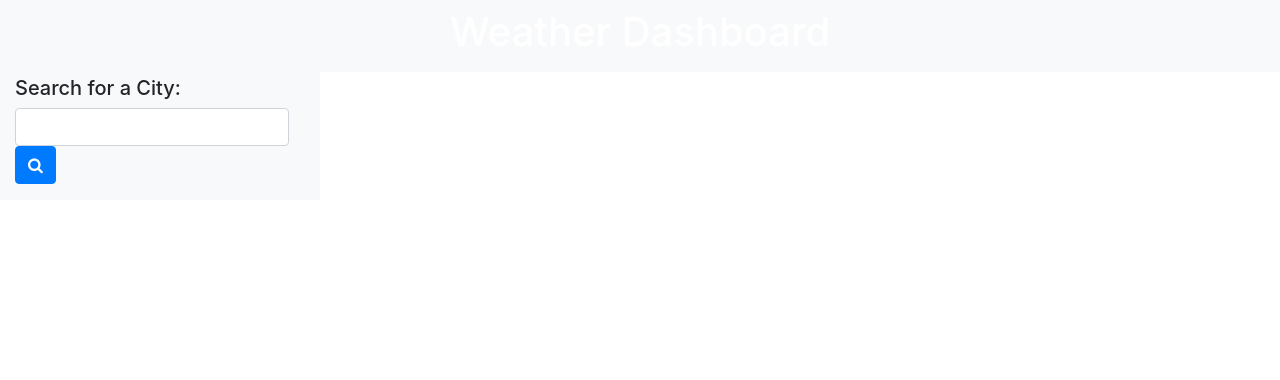
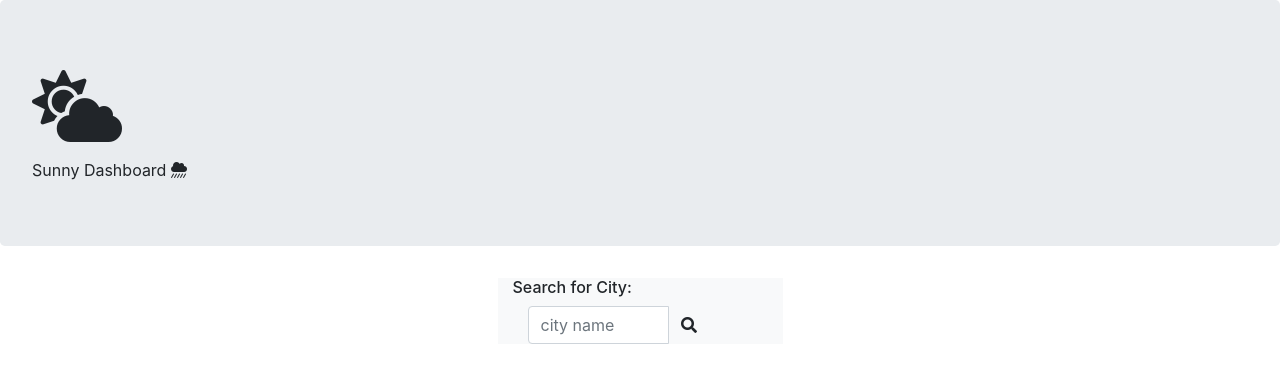
Before and after one commit to valerierobles/sunnyday, a plain HTML site: page index.html in a window 1280 px wide. Drawn offline with nearby package versions, Linux system fonts and the light colour scheme; files that its build step writes are made by us from their sources.

Commit message:
starting over

```diff
--- a/index.html
+++ b/index.html
@@ -1,38 +1,37 @@
 <!DOCTYPE html>
 <html lang="en">
+
 <head>
+    <title>SunnyDay</title>
     <meta charset="UTF-8">
     <meta name="viewport" content="width=device-width, initial-scale=1.0">
-  <link rel="stylesheet" href="https://stackpath.bootstrapcdn.com/bootstrap/4.3.1/css/bootstrap.min.css">
-  <link rel="stylesheet" href="https://stackpath.bootstrapcdn.com/font-awesome/4.7.0/css/font-awesome.min.css">
-  <link rel="stylesheet" href="./assets/style.css"/>
-    <title>Weather Dashboard</title>
+    <link rel="stylesheet" href="https://stackpath.bootstrapcdn.com/bootstrap/4.4.1/css/bootstrap.min.css"
+        integrity="sha384-Vkoo8x4CGsO3+Hhxv8T/Q5PaXtkKtu6ug5TOeNV6gBiFeWPGFN9MuhOf23Q9Ifjh" crossorigin="anonymous">
+    <link rel="stylesheet" href="https://use.fontawesome.com/releases/v5.8.1/css/all.css">
+    <link rel="stylesheet" href="./assets/css/style.css">
+
 </head>
+
 <body>
-  <header class="container-fluid text-center text-white bg-light p-2">
-    <h1>Weather Dashboard</h1>
+    <header class="jumbotron">
+        <h1 class="display-3"> <i class="fas fa-cloud-sun"></i></h1> Sunny Dashboard <i
+        class="fas fa-cloud-showers-heavy"></i>   </h1>
     </header>
 
-  <div class="container-fluid">
+    <div class="container">
         <div class="row">
-      <aside class="col-lg-3 bg-light">
-        <h5 class="mt-1">Search for a City:</h5>
-        <div class="form-inline form-group">
-          <input class="form-control" type="text" id="search-value" />
-          <button class="btn btn-primary" id="search-button"> <i class="fa fa-search"></i> </button>
-        </div>
 
-        <ul class="list-group history"></ul>
-      </aside>
+            <div class="col-sm-3 bg-light container" id="sidebar">
 
-      <div class="col-lg-9">
-        <div id="today" class="mt-3"></div>
-        <div id="forecast" class="card-deck mt-3"></div>
+                <h6 id="search-header">Search for City:</h6>
+                <div class="col-sm-10 input-group">
+
+                    <input class="form-control " id="cityenter" type="text" placeholder="city name">
+
+                    <div class="input-group-append">
+                        <button class="btn  buttonsearch" type="button">
+                            <i class="fas fa-search"></i></button>
+                        </button>
         </div>
     </div>
-  </div>
-
-<script src="https://code.jquery.com/jquery-3.4.1.min.js"></script>
-<script src="./assets/script.js"></script>
 </body>
-    </html>
```
Also changed, not shown: style.css (added). Lines whose indentation alone changed are shown as unchanged.
